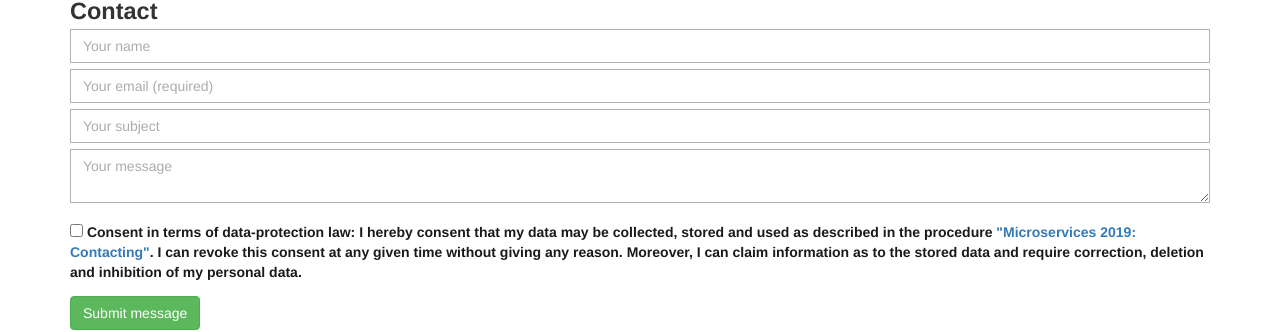
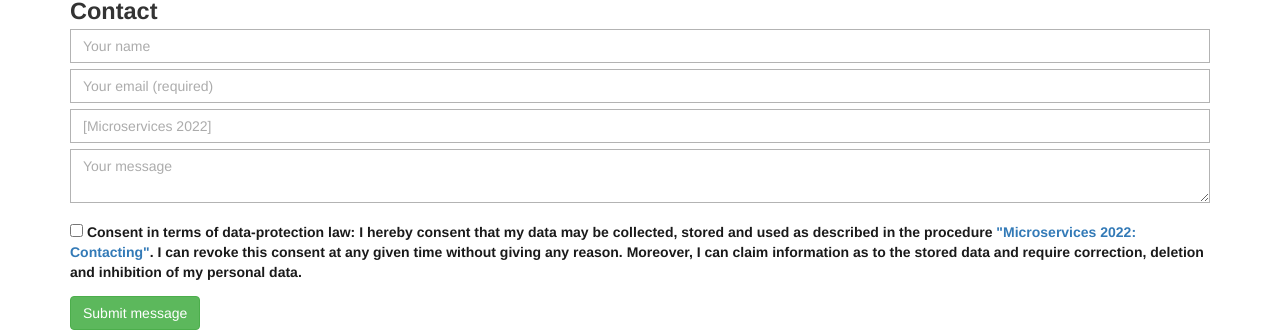
Before and after one commit to microservices-community/microservices-2022, a Jekyll site: the page built from contact.md, in a window 1280 px wide. Shown: the part 531-863 px from the top of the page. Built offline with Jekyll 4.4.1, drawn with Linux system fonts in a browser that asks for light colours.

Commit message:
update contact

```diff
--- a/contact.md
+++ b/contact.md
@@ -5,13 +5,13 @@ layout: page
 # image_source:
 ---
 
-<form method="POST" action="/resources/v1/contact/">
+<form method="POST" action="https://formspree.io/f/xnqwjanz">
   <input type="text" name="name" placeholder="Your name">
   <input type="email" name="email" placeholder="Your email (required)" required="required">
-  <input type="text" name="subject" placeholder="Your subject">
+  <input type="text" name="subject" placeholder="[Microservices 2022]">
   <textarea name="message" placeholder="Your message"></textarea>
   <label for="confirmation"><input type="checkbox" id="confirmation" name="confirmation" value="confirmation" required="required" />
-    Consent in terms of data-protection law: I hereby consent that my data may be collected, stored and used as described in the procedure <a href="../gdpr_contact/index.html" target="_blank">"Microservices 2019: Contacting"</a>. I can revoke this consent at any given time without giving any reason. Moreover, I can claim information as to the stored data and require correction, deletion and inhibition of my personal data.
+    Consent in terms of data-protection law: I hereby consent that my data may be collected, stored and used as described in the procedure <a href="{{ '/gdpr_contact/' | relative_url }}" target="_blank">"Microservices 2022: Contacting"</a>. I can revoke this consent at any given time without giving any reason. Moreover, I can claim information as to the stored data and require correction, deletion and inhibition of my personal data.
   </label>
   <br>
   <button class="btn btn-success" type="submit">Submit message</button>
```
